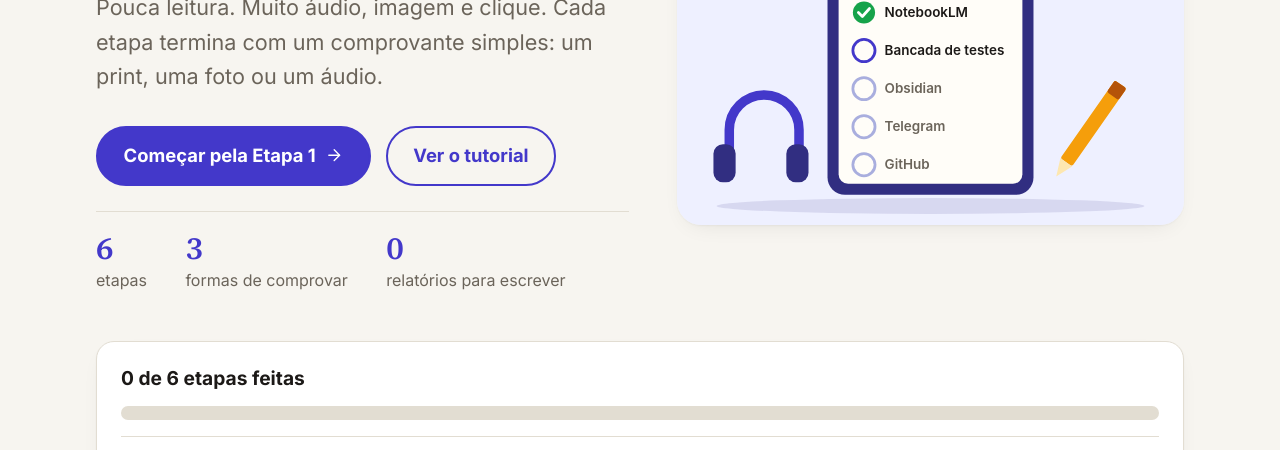
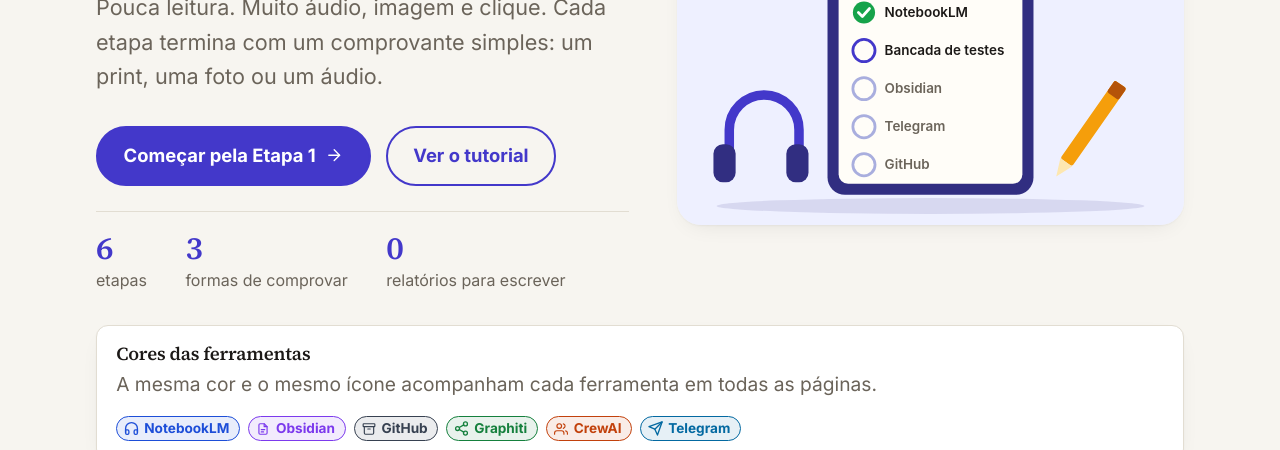
Before and after one commit to rcminitor/Oficina_CuCa_IA, a plain HTML site: page site/aluno.html in a window 1280 px wide. Shown: the part 345-795 px from the top of the page. Drawn offline with Linux system fonts and the light colour scheme.

Commit message:
feat: adiciona legenda visual das ferramentas

```diff
--- a/site/aluno.css
+++ b/site/aluno.css
@@ -213,6 +213,10 @@
 tr[data-ferramenta] > td:first-child { box-shadow: inset 5px 0 0 var(--cor-ferr); }
 .ferr[data-ferramenta] .ico, .entrada[data-ferramenta] .ico { color: var(--cor-ferr); background: color-mix(in srgb, var(--cor-ferr) 12%, var(--surface)); }
 .legenda-ferr { display: flex; flex-wrap: wrap; gap: .5rem; padding: 0; margin: .6rem 0 0; list-style: none; }
+.guia-ferramentas { margin: 1rem 0 1.5rem; padding: 1rem 1.2rem; border: 1px solid var(--borda); border-radius: var(--r-md); background: var(--surface); box-shadow: var(--sombra); }
+.guia-ferramentas h2 { margin: 0; font-family: var(--font-serif); font-size: 1.15rem; }
+.guia-ferramentas p { margin: .25rem 0 .7rem; color: var(--suave); }
+.guia-ferramentas .legenda-ferr { margin: 0; }
 
 /* ==== Acessibilidade ==== */
 .pular-conteudo { position: absolute; left: 1rem; top: -100px; z-index: 100; padding: .7rem 1.1rem; border-radius: var(--r-sm); background: var(--texto); color: var(--bg); font-weight: 700; text-decoration: none; }
--- a/site/aluno.html
+++ b/site/aluno.html
@@ -8,7 +8,7 @@
   <link rel="preconnect" href="https://fonts.googleapis.com">
   <link rel="preconnect" href="https://fonts.gstatic.com" crossorigin>
   <link href="https://fonts.googleapis.com/css2?family=Inter:wght@400;500;600;700&family=Source+Serif+4:opsz,wght@8..60,500;8..60,600&family=JetBrains+Mono:wght@400;500&display=swap" rel="stylesheet">
-  <link rel="stylesheet" href="aluno.css?v=20261007-5">
+  <link rel="stylesheet" href="aluno.css?v=20261007-6">
   <link rel="stylesheet" href="inicio.css">
   <link rel="stylesheet" href="manual.css">
   <script src="tema.js?v=20261007-2"></script>
@@ -59,6 +59,19 @@
       </div>
       <img src="img/manual-capa.svg" alt="Prancheta com as seis etapas do manual, duas já marcadas, e um fone de ouvido" width="640" height="420">
     </section>
+
+    <aside class="guia-ferramentas" aria-labelledby="titulo-cores-ferramentas">
+      <h2 id="titulo-cores-ferramentas">Cores das ferramentas</h2>
+      <p>A mesma cor e o mesmo ícone acompanham cada ferramenta em todas as páginas.</p>
+      <ul class="legenda-ferr">
+        <li data-ferramenta="notebooklm"><span class="selo-ferr">NotebookLM</span></li>
+        <li data-ferramenta="obsidian"><span class="selo-ferr">Obsidian</span></li>
+        <li data-ferramenta="github"><span class="selo-ferr">GitHub</span></li>
+        <li data-ferramenta="graphiti"><span class="selo-ferr">Graphiti</span></li>
+        <li data-ferramenta="crewai"><span class="selo-ferr">CrewAI</span></li>
+        <li data-ferramenta="telegram"><span class="selo-ferr">Telegram</span></li>
+      </ul>
+    </aside>
 
     <div class="progresso" role="status">
       <strong id="txt-prog">0 de 6 etapas feitas</strong>
```
Also changed, not shown: site/roteiro.html (+14 -1 lines), site/trilha.html (+14 -1 lines), site/tutorial.html (+14 -1 lines).
